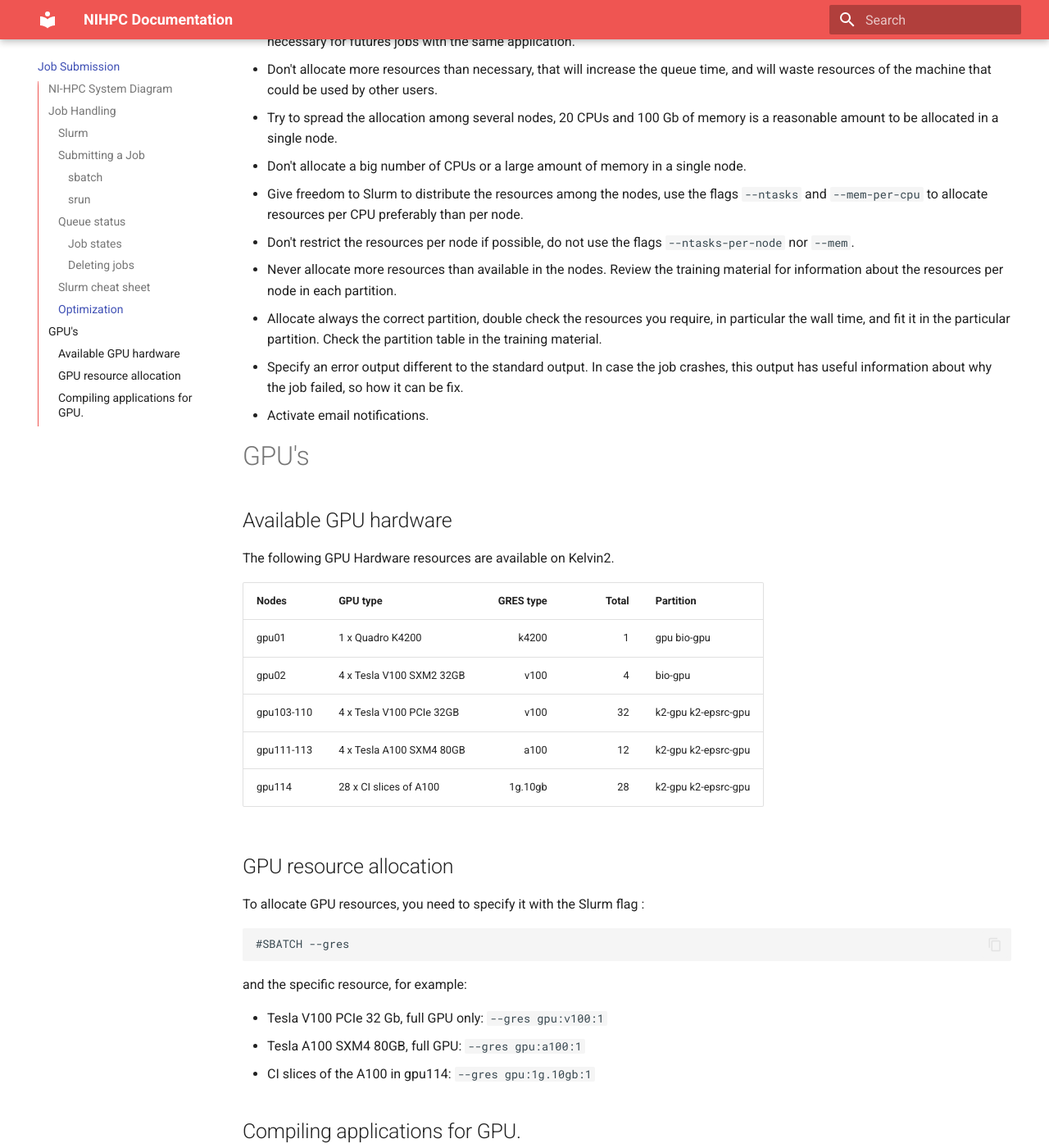
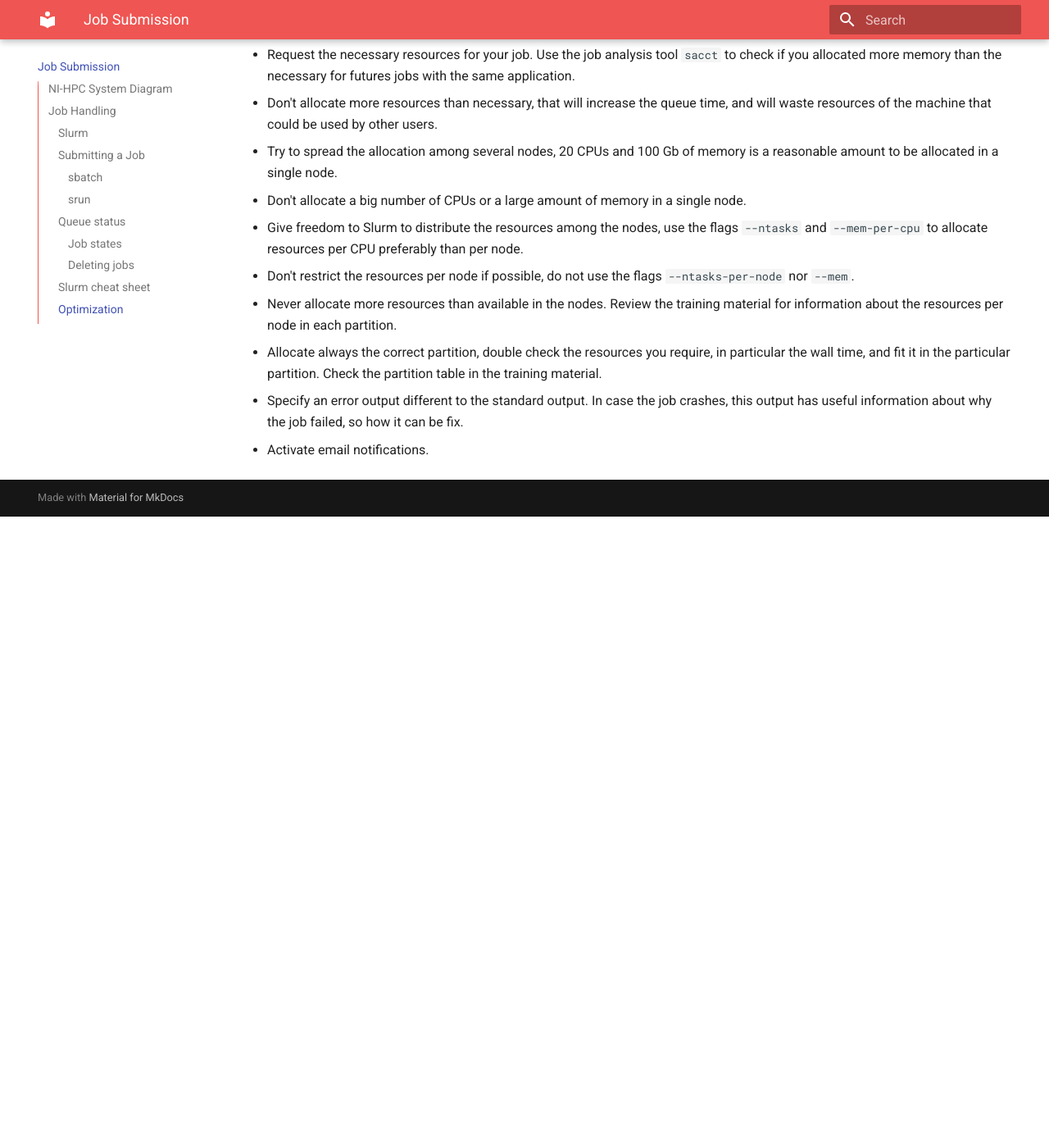
Before and after one commit to ethanbradley/nihpc-documentation, an MkDocs documentation site: the page built from docs/Job Submission.md, in a window 1280 px wide and 1400 px high, scrolled down 4199 px. Shown: the whole window at 82% size. Built offline with MkDocs 1.6.1 and Material for MkDocs 9.7.7, drawn with Linux system fonts in a browser that asks for light colours; after the commit the page ends 4829 px from its top, so only the background shows below that; some of the changed text lies outside the part shown.

Commit message:
Update Job Submission.md

```diff
--- a/docs/Job Submission.md
+++ b/docs/Job Submission.md
@@ -129,40 +129,3 @@ More information about  Slurm commands, flags and environment variables, can be
   - Allocate always the correct partition, double check the resources you require, in particular the wall time, and fit it in the particular partition. Check the partition table in the training material.
   - Specify an error output different to the standard output. In case the job crashes, this output has useful information about why the job failed, so how it can be fix.
   - Activate email notifications.
-
-# GPU's
-
-## Available GPU hardware
-The following GPU Hardware resources are available on Kelvin2.
-
-| Nodes        | GPU type                 | GRES type | Total | Partition          |
-|:------------ |:-------------------------|----------:|------:|:-------------------|
-|gpu01         |1 x Quadro K4200          |k4200      |  1    |gpu bio-gpu         |
-|gpu02         |4 x Tesla V100 SXM2 32GB  |v100       |  4    |bio-gpu             |
-|gpu103-110    |4 x Tesla V100 PCIe 32GB  |v100       | 32    |k2-gpu k2-epsrc-gpu |
-|gpu111-113    |4 x Tesla A100 SXM4 80GB  |a100       | 12    |k2-gpu k2-epsrc-gpu |
-|gpu114        |28 x CI slices of A100    |1g.10gb    | 28    |k2-gpu k2-epsrc-gpu |
-
-## GPU resource allocation
-To allocate GPU resources, you need to specify it with the Slurm flag :
-
-    #SBATCH --gres
-
-and the specific resource, for example:
-
-- Tesla V100 PCIe 32 Gb, full GPU only: `--gres gpu:v100:1`
-- Tesla A100 SXM4 80GB, full GPU: `--gres gpu:a100:1`
-- CI slices of the A100 in gpu114: `--gres gpu:1g.10gb:1`
-
-## Compiling applications for GPU.
-Compilation should be done in the latest hardware, so one of the A100 GPU nodes. The drivers to be uploaded are the Nividia-CUDA version 11.7. These drivers are compatible with older hardware, and they will make the application to work in all the GPUs installed in Kelvin-2.
-
-    module load libs/nvidia-cuda/11.7.0/bin
-
-GPU compilers from Nvidia HPC SDK toolkit can be found in the modules
-
-    nvhpc/22.7
-    nvhpc/22.7-byo
-    nvhpc/22.7-nompi
-
-See the section about [compiling applications for GPU](Applications.md#compiling-applications-that-use-gpus) for more specific details.
```
